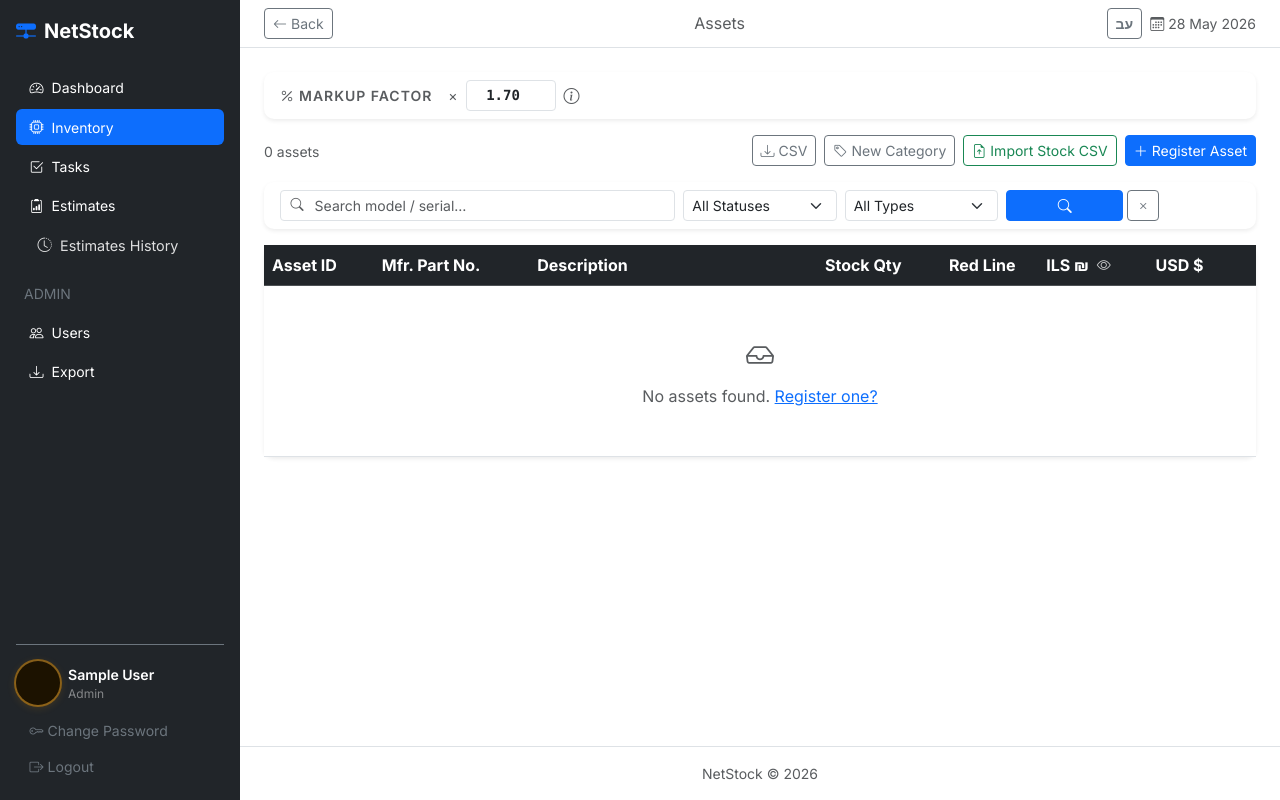
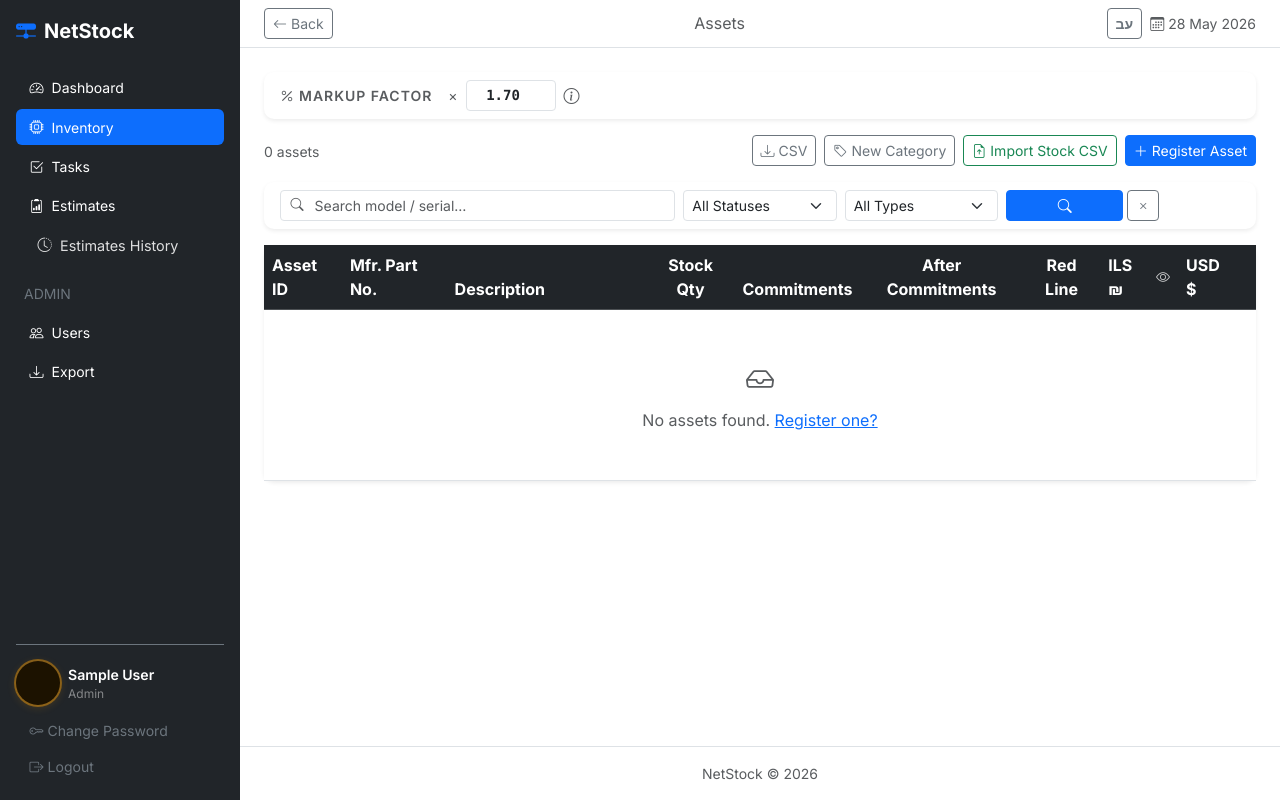
Before and after one commit to a0556776530-boop/netsctock, a Flask app: page /assets/ in a window 1280 px wide. Run offline with Flask 3, Linux system fonts and the light colour scheme; the visitor is signed in with stand-in values (Sample User, id 1); data that the repository does not hold is empty; parts of the project's set-up code (start-up, migrations or seed data) failed here and were passed over; some libraries are stand-ins or nearby versions.

Commit message:
Add Commitments and After Commitments columns to inventory; fix key type mismatch
Co-Authored-By: Claude Sonnet 4.6 <noreply@anthropic.com>

```diff
--- a/app/config.py
+++ b/app/config.py
@@ -24,5 +24,6 @@ class Config:
     REMEMBER_COOKIE_DURATION = 60 * 60 * 24 * 14  # 14 days
 
     WTF_CSRF_TIME_LIMIT = 3600  # 1 hour
+    TEMPLATES_AUTO_RELOAD = True
 
     CISCO_SERIAL_PATTERN = r'^[A-Z]{3}[0-9]{4}[A-Z0-9]{4}$'
--- a/app/templates/assets/list.html
+++ b/app/templates/assets/list.html
@@ -196,7 +196,7 @@
               <!-- 3. Description -->
               <th style="min-width:200px;">{{ t.col_feature }}</th>
 
-              <!-- 4. Stock Qty (available = stock − pending commitments) -->
+              <!-- 4. Stock Qty -->
               <th class="text-center">
                 <a href="?q={{ q }}&status={{ status_filter }}&type={{ type_filter or '' }}&sort=quantity&order={{ 'desc' if sort == 'quantity' and order == 'asc' else 'asc' }}"
                    class="text-decoration-none text-white d-flex align-items-center justify-content-center gap-1">
@@ -205,7 +205,15 @@
                 </a>
               </th>
 
-              <!-- 5. Red Line Alert -->
+              <!-- 5. Commitments -->
+              <th class="text-center" title="{{ t.col_commitments_tip }}">
+                {{ t.col_commitments }}
+              </th>
+
+              <!-- 6. After Commitments -->
+              <th class="text-center">{{ t.col_after_commitments }}</th>
+
+              <!-- 7. Red Line Alert -->
               <th class="text-center">{{ t.col_alert }}</th>
 
               <!-- 8. Final Price (₪) -->
@@ -239,17 +247,17 @@
           <tbody>
             {% for group_label, group_assets in grouped_assets %}
             <tr class="table-light" data-group-row="{{ group_label }}">
-              <td colspan="8" class="py-2 px-3 border-top border-2">
+              <td colspan="10" class="py-2 px-3 border-top border-2">
                 <span class="fw-semibold small">{{ group_label }}</span>
                 <span class="badge bg-secondary bg-opacity-25 text-secondary ms-2" data-group-count="{{ group_label }}">{{ group_assets | length }}</span>
               </td>
             </tr>
 
             {% for asset in group_assets %}
-            {% set committed = commitments.get(asset.id, 0) %}
+            {% set committed = commitments.get(asset.id|string, 0) %}
             {% set stock = asset.quantity if asset.quantity is not none else 0 %}
             {% set after = stock - committed %}
-            {% set is_low = asset.quantity is not none and asset.min_threshold is not none and asset.min_threshold > 0 and after <= asset.min_threshold %}
+            {% set is_low = asset.quantity is not none and asset.min_threshold is not none and asset.min_threshold > 0 and asset.quantity <= asset.min_threshold %}
             <tr data-asset-row="1"
                 data-group="{{ group_label }}"
                 data-q="{{ ((asset.component_id or '') ~ ' ' ~ asset.serial_number ~ ' ' ~ (asset.model or '') ~ ' ' ~ (asset.manufacturer or '') ~ ' ' ~ (asset.barcode or '')) | lower }}"
@@ -276,21 +284,22 @@
                 <div class="text-muted x-small" data-hl>{{ asset.manufacturer or '' }}</div>
               </td>
 
-              <!-- 4. Stock Qty = available after pending commitments -->
+              <!-- 4. Stock Qty -->
               <td class="text-center">
-                {% if asset.quantity is not none %}
-                  <span class="small fw-semibold" style="color:#6366f1;">{{ after }}</span>
-                  {% if committed > 0 %}
-                  <div class="x-small text-muted" title="{{ t.col_commitments_tip }}">
-                    <i class="bi bi-lock-fill" style="font-size:.6rem;"></i> {{ committed }}
-                  </div>
-                  {% endif %}
-                {% else %}
-                  <span class="text-muted small">—</span>
-                {% endif %}
+                <span class="small fw-semibold" style="color:#6366f1;">{{ asset.quantity if asset.quantity is not none else '—' }}</span>
               </td>
 
-              <!-- 5. Red Line Alert -->
+              <!-- 5. Commitments -->
+              <td class="text-center small">
+                {{ committed if committed > 0 else '—' }}
+              </td>
+
+              <!-- 6. After Commitments -->
+              <td class="text-center small">
+                {% if asset.quantity is not none %}{{ after }}{% else %}<span class="text-muted">—</span>{% endif %}
+              </td>
+
+              <!-- 7. Red Line Alert -->
               <td class="text-center">
                 {% if is_low %}
                 <span class="badge bg-danger-subtle text-danger border border-danger-subtle x-small">
@@ -351,14 +360,14 @@
 
             {% else %}
             <tr id="serverEmptyRow">
-              <td colspan="8" class="text-center text-muted py-5">
+              <td colspan="10" class="text-center text-muted py-5">
                 <i class="bi bi-inbox fs-3 d-block mb-2"></i>
                 {{ t.no_assets_found }} <a href="{{ url_for('assets.new_asset') }}">{{ t.register_one_link }}</a>
               </td>
             </tr>
             {% endfor %}
             <tr id="noResultsRow" style="display:none">
-              <td colspan="8" class="text-center text-muted py-5">
+              <td colspan="10" class="text-center text-muted py-5">
                 <i class="bi bi-search fs-3 d-block mb-2 opacity-50"></i>
                 <span>{{ t.no_assets_found }}</span>
               </td>
```
